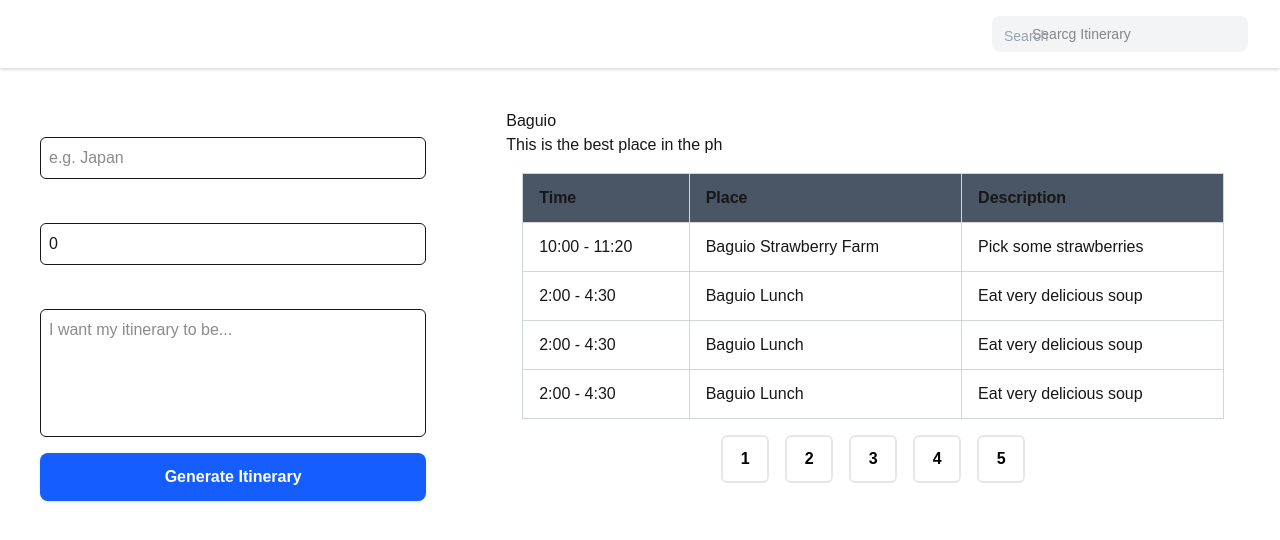
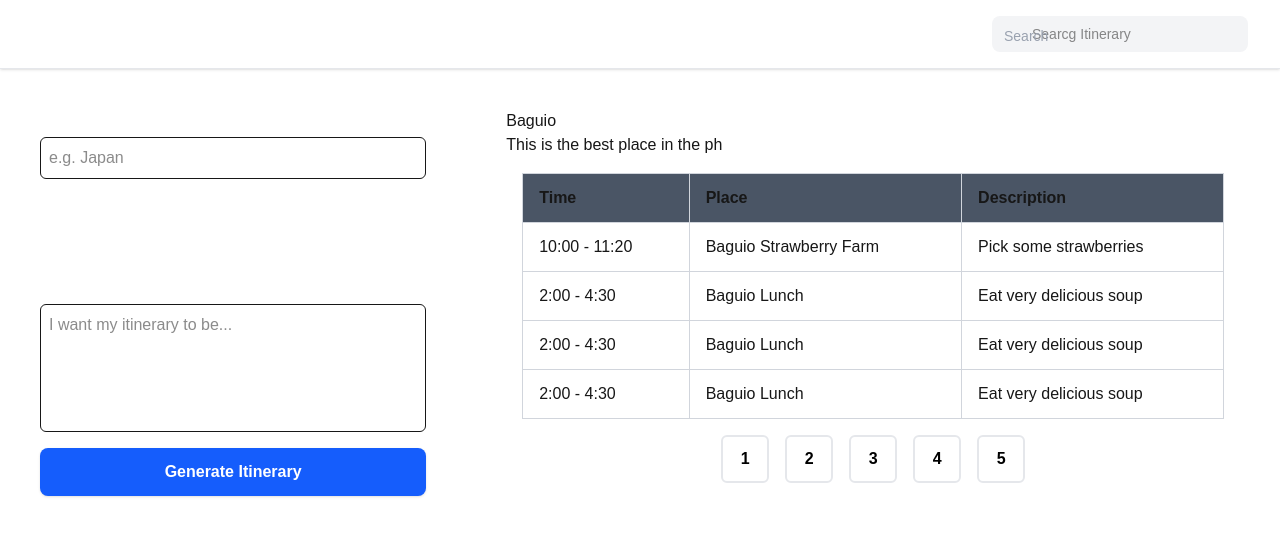
Before and after one commit to Yukitooo/ai_itenerary, a Next.js app: page /pages/generatePage in a window 1280 px wide. Shown: the top 540 px of the page. Built offline with nearby package versions, Linux system fonts and the light colour scheme.

Commit message:
added a dropdown component

```diff
--- /dev/null
+++ b/app/atomic/Dropdown.tsx
@@ -0,0 +1,36 @@
+import React from 'react'
+
+interface DropdownProps {
+  label: string,
+  value: number,
+  options: number[]
+  onChange: (val: string) => void
+  placeholder: string
+}
+
+function Dropdown({label, value, options, placeholder, onChange}: DropdownProps) {
+
+  return (
+    <div className="flex flex-col gap-1 w-full">
+      <label className="font-semibold text-white"> {label} </label>
+      <select
+        value={value}
+        onChange={(e) => onChange(e.target.value)}
+        className="p-2 border rounded-md text-white focus:ring-2 focus:ring-blue-500 outline-none cursor-pointer"
+      >
+        {placeholder && (
+          <option value="" disabled>
+            {placeholder}
+          </option>
+        )}
+        {options.map((num) => (
+          <option key={num} value={num}>
+              {num}
+          </option>
+        ))}
+      </select>
+    </div>
+  )
+}
+
+export default Dropdown
--- a/app/pages/generatePage/ItineraryForm.tsx
+++ b/app/pages/generatePage/ItineraryForm.tsx
@@ -1,9 +1,9 @@
 "use client"
-import {useState} from 'react'
 import BasicButton from '@/app/atomic/BasicButton';
 import Input from '@/app/atomic/Input';
 import TextArea from '@/app/atomic/TextArea';
 import {Plan} from '@/app/types/types';
+import Dropdown from '@/app/atomic/Dropdown';
 
 interface ItineraryFormProps {
     plan: Plan,
@@ -11,6 +11,8 @@ interface ItineraryFormProps {
 }
 
 function ItineraryForm({plan, updateField}: ItineraryFormProps) {
+
+    const noOfDays = [1,2,3,4,5,6,7]
 
     return (
         <div className="flex flex-col gap-4 max-w-md">
@@ -20,18 +22,24 @@ function ItineraryForm({plan, updateField}: ItineraryFormProps) {
             placeholder="e.g. Japan"
             onChange={(val) => updateField('country', val)}
           />
-          <Input
+
+          <Dropdown
             label="No. of Days"
-            value={plan.dateRange.toString()}
-            placeholder="5"
-            onChange={(val) => updateField('dateRange', parseInt(val) || 0)}
+            value={plan.dateRange}
+            options={noOfDays}
+            placeholder="Select duration of trip"
+            onChange={(val) => {
+                updateField('dateRange', parseInt(val) || 0)
+              }}
           />
+
           <TextArea
             label="Describe your ideal itinerary"
             value={plan.planDescription}
             placeholder="I want my itinerary to be..."
             onChange={(val) => updateField('planDescription', val)}
           />
+
           <BasicButton text="Generate Itinerary" />
         </div>
     )
```
